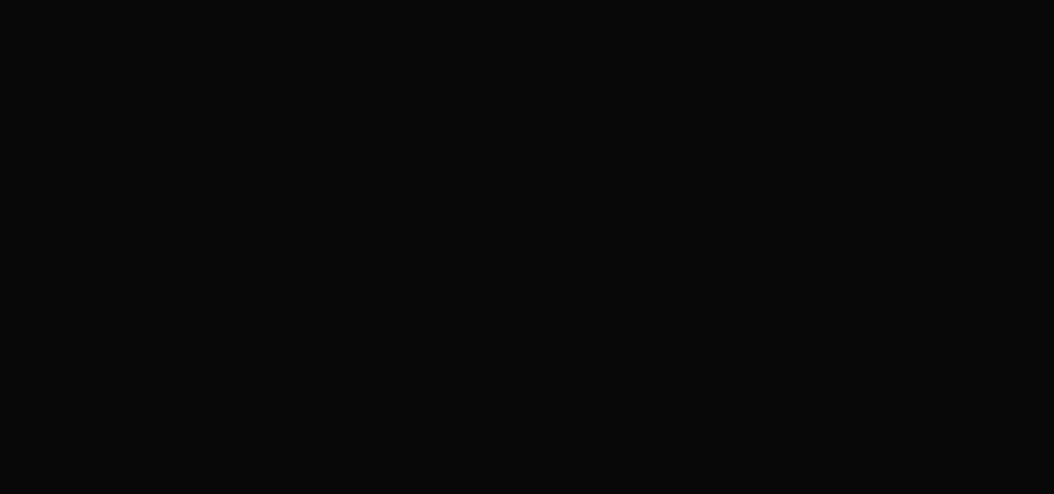
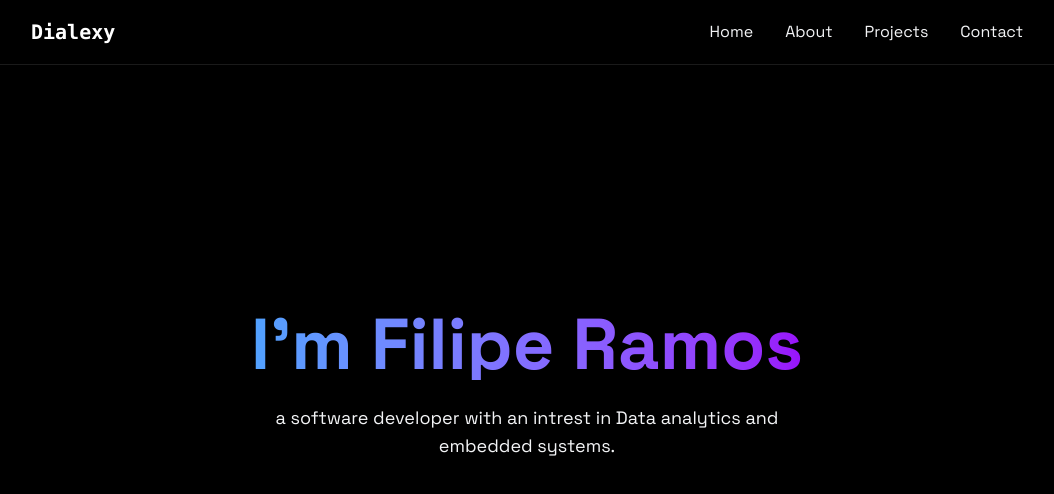
Before and after one commit to Dialexy/Dialexy.github.io, a React (Vite) app: page / in a window 1280 px wide. Shown: the top 494 px of the page, without its empty margins (113-1167 px from the left). Built offline with nearby package versions, Linux system fonts and the light colour scheme.

Commit message:
Half way done with website

```diff
--- a/src/App.jsx
+++ b/src/App.jsx
@@ -1,16 +1,25 @@
 import { useState } from "react";
 import "./App.css";
-import {LoadingScreen} from "./components/LoadingScreen.jsx";
+import { NavBar } from "./components/NavBar.jsx";
+import { LoadingScreen } from "./components/LoadingScreen.jsx";
+import { Home } from "./components/sections/Home.jsx";
+import { MobileMenu } from "./components/MobileMenu.jsx";
 import "./index.css";
 
 
 function App() {
   const [isLoaded, setIsLoaded] = useState(false)
+  const [menuOpen, setMenuOpen] = useState(false)
   return (
-    <>
-      <>{!isLoaded && <LoadingScreen onComplete={() => setIsLoaded(true)} />}</>
+      <>
+      {!isLoaded && <LoadingScreen onComplete={() => setIsLoaded(true)} />}{" "}
+      <div className={`min-h-screen transition-opactiy duration-700 ${isLoaded ? "opacity-100" : "opacity-0"} bg-black text-grey-100`}>
+        <NavBar menuOpen={menuOpen} setMenuOpen={setMenuOpen} />
+        <MobileMenu  menuOpen={menuOpen} setMenuOpen={setMenuOpen} />
+        <Home />
+      </div>
     </>
   );
 }
 
-export default App
+export default App;
--- a/src/components/LoadingScreen.jsx
+++ b/src/components/LoadingScreen.jsx
@@ -2,7 +2,7 @@
 
 export const LoadingScreen = ({ onComplete }) => {
   const [text, setText] = useState("");
-  const fullText = "std::cout << 'Hello You! << endl;";
+  const fullText = "print('Hello you!');";
 
   useEffect(() => {
     let index = 0;
--- /dev/null
+++ b/src/components/MobileMenu.jsx
@@ -0,0 +1,31 @@
+import { useEffect } from "react";
+export const MobileMenu  = ({menuOpen, setMenuOpen}) => {
+
+  return (
+    <div className={`fixed top-0 left-0 w-full h-screen bg-[rgba(10,10,10,0.8)] z-40 flex flex-col items-center justify-center transition-all duration-300 ease-in-out transform ${menuOpen ? "opacity-100 scale-100 pointer-events-auto" : "opacity-0 scale-95 pointer-events-none"}`}>
+      <button onClick={() => setMenuOpen(false)} className="absolute top-6 right-6 text-white text-3xl focus:outline-none cursor-pointer" aria-label="Close Menu">
+        &times;
+      </button>
+      <a href="#home"
+      onClick={() => setMenuOpen(false)}
+      className={`text-2xl font-semibold text-white my-4 transfrom trasnition-transform duration 300
+       ${menuOpen ? "opacity-100 translate-y-0" : "opacity-0 translate-y-5 "}`}>
+        Home</a>
+      <a href="#about"
+      onClick={() => setMenuOpen(false)}
+      className={`text-2xl font-semibold text-white my-4 transfrom trasnition-transform duration 300
+        ${menuOpen ? "opacity-100 translate-y-0" : "opacity-0 translate-y-5 "}`}>
+        About</a>
+      <a href="#projects"
+      onClick={() => setMenuOpen(false)}
+      className={`text-2xl font-semibold text-white my-4 transfrom trasnition-transform duration 300
+        ${menuOpen ? "opacity-100 translate-y-0" : "opacity-0 translate-y-5 "}`}>
+        Projects</a>
+      <a href="#contact"
+      onClick={() => setMenuOpen(false)}
+      className={`text-2xl font-semibold text-white my-4 transfrom trasnition-transform duration 300
+        ${menuOpen ? "opacity-100 translate-y-0" : "opacity-0 translate-y-5 "}`}>
+        Contact</a>
+    </div>
+  );
+};
--- /dev/null
+++ b/src/components/NavBar.jsx
@@ -0,0 +1,28 @@
+import { useEffect } from "react";
+export const NavBar = ({menuOpen, setMenuOpen}) => {
+
+  useEffect(() => {
+    document.body.style.overflow = menuOpen ? "hidden" : ""
+    }, [menuOpen]);
+  return (
+    <nav className="fixed top-0 w-full z-40 bg-[rgba(10, 10, 10, 0.8)] backdrop-blur-lg border-b border-white/10 shadow-lg">
+    <div className="max-w-5xl mx-auto px-4">
+      <div className="flex justify-between items-center h-16">
+        <a href="#home" className="font-mono text-xl font-bold text-white">
+          Dialexy
+           </a>
+           <div className="w-7 h-5 relative cursor-pointer z-40 md:hidden" onClick={() => setMenuOpen((prev) => !prev)}>
+            &#9776;
+           </div>
+
+           <div className="hidden md:flex items-center space-x-8">
+            <a href="#home" className="text-grey-300 hover:text-white transition-colors">Home</a>
+            <a href="#about" className="text-grey-300 hover:text-white transition-colors">About</a>
+            <a href="#projects" className="text-grey-300 hover:text-white transition-colors">Projects</a>
+            <a href="#contact" className="text-grey-300 hover:text-white transition-colors">Contact</a>
+           </div>
+      </div>
+    </div>
+  </nav>
+  );
+};
--- a/src/components/sections/Home.jsx
+++ b/src/components/sections/Home.jsx
@@ -0,0 +1,15 @@
+export const Home = () => {
+  return (
+    <section
+    id="home"
+    className="min-h-screen flex items-center justify-center relative">
+      <div className="text-center z-10 px-4">
+        <h1 className="text-5xl md:text-7xl font-bold mb-6 bg-gradient-to-r from-blue-400 to-purple-600 bg-clip-text text-transparent leading-right"> I'm Filipe Ramos
+        </h1>
+        <p className="text-grey-400 text-lg mb-8 max-w-lg mx-auto">
+        a software developer with an intrest in Data analytics and embedded systems.
+        </p>
+      </div>
+    </section>
+  );
+};
--- a/src/index.css
+++ b/src/index.css
@@ -9,6 +9,19 @@
 }
 
 @layer utilities {
+  @keyframes blink {
+    0%, 100% {
+      opacity: 1;
+    }
+    50% {
+      opacity: 0;
+    }
+  }
+
+  .animate-blink {
+    animation: blink 0.8s step-end infinite;
+  }
+
   @keyframes loading {
     0% {
       transform: translateX(-100%);
```
